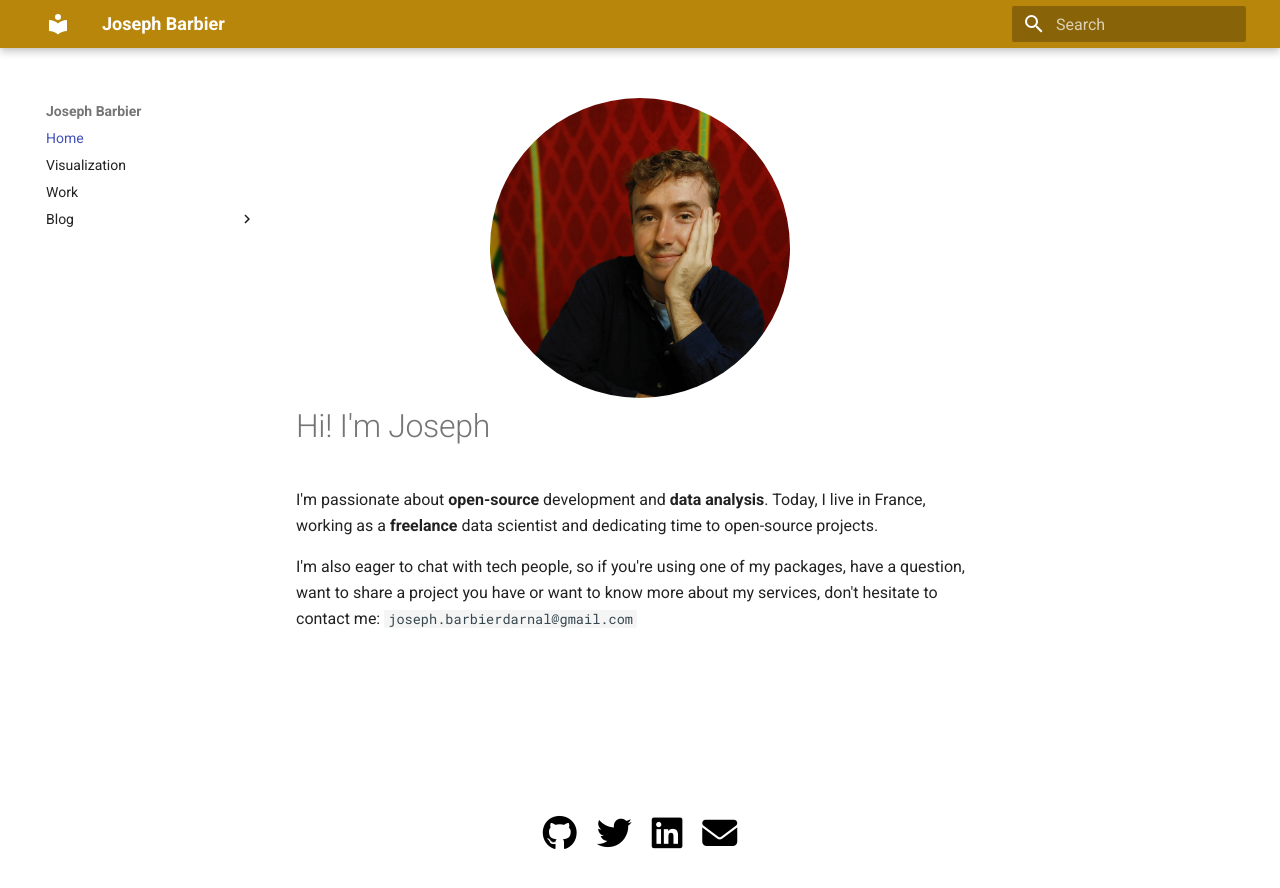
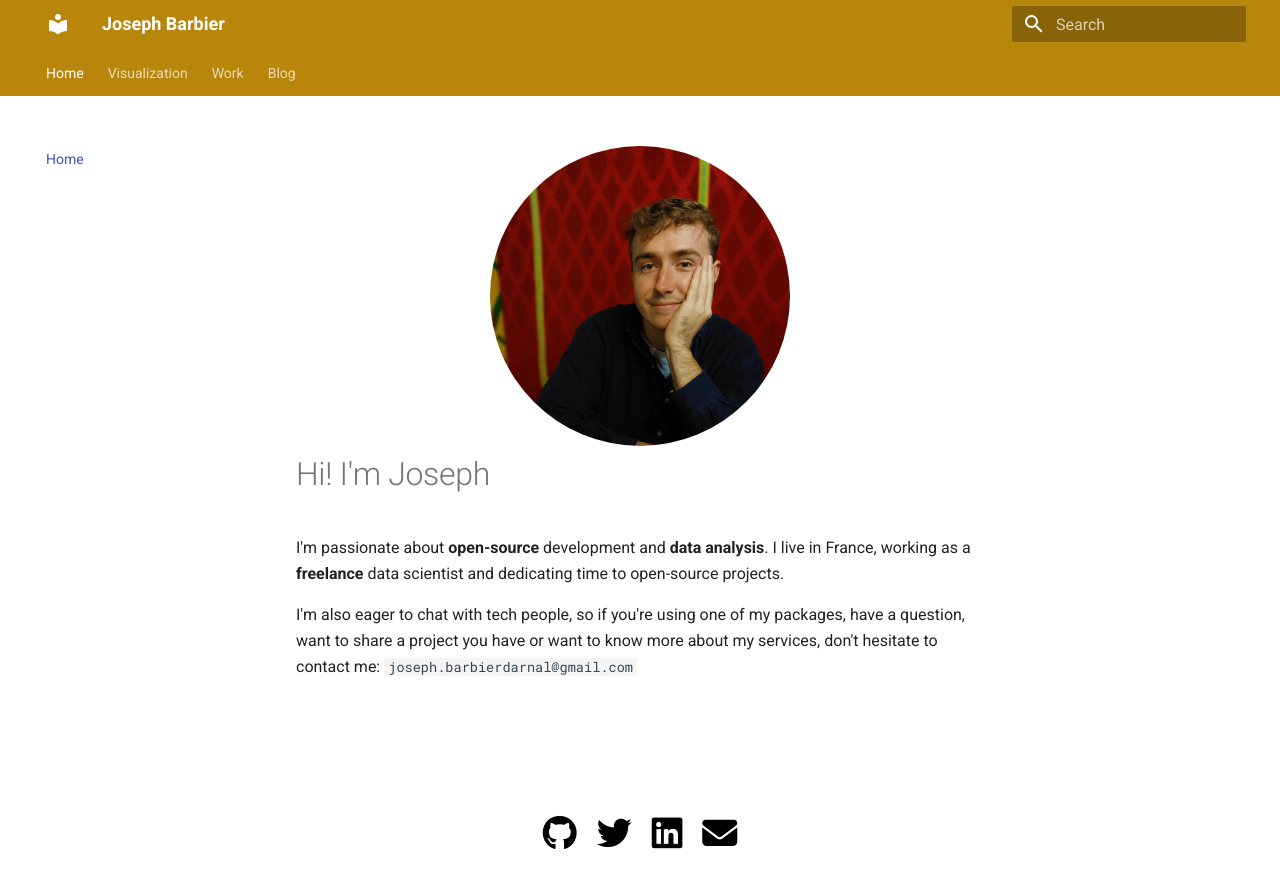
Before and after one commit to JosephBARBIERDARNAL/barbierjoseph.com, an MkDocs documentation site: the page built from docs/index.md, in a window 1280 px wide. Shown: the top 888 px of the page. Built offline with MkDocs 1.6.1 and Material for MkDocs 9.7.7, drawn with Linux system fonts in a browser that asks for light colours.

Commit message:
use tabs

```diff
--- a/docs/index.md
+++ b/docs/index.md
@@ -2,6 +2,6 @@
 
 # Hi! I'm Joseph
 
-I'm passionate about **open-source** development and **data analysis**. Today, I live in France, working as a **freelance** data scientist and dedicating time to open-source projects.
+I'm passionate about **open-source** development and **data analysis**. I live in France, working as a **freelance** data scientist and dedicating time to open-source projects.
 
 I'm also eager to chat with tech people, so if you're using one of my packages, have a question, want to share a project you have or want to know more about my services, don't hesitate to contact me: <code>joseph.barbierdarnal@gmail.com</code>
--- a/docs/stylesheets/style.css
+++ b/docs/stylesheets/style.css
@@ -15,6 +15,16 @@ h2 {
 
 .md-header {
   background-color: darkgoldenrod;
+}
+
+.md-tabs {
+  background-color: darkgoldenrod;
+}
+
+@media (max-width: 768px) {
+  .md-nav--primary .md-nav__title[for="__drawer"] {
+    background-color: darkgoldenrod;
+  }
 }
 
 .visualization {
--- a/mkdocs.yml
+++ b/mkdocs.yml
@@ -7,6 +7,8 @@ theme:
     - content.code.copy
     - navigation.instant
     - navigation.instant.progress
+    - navigation.path
+    - navigation.tabs
 
 nav:
   - Home: index.md
```
